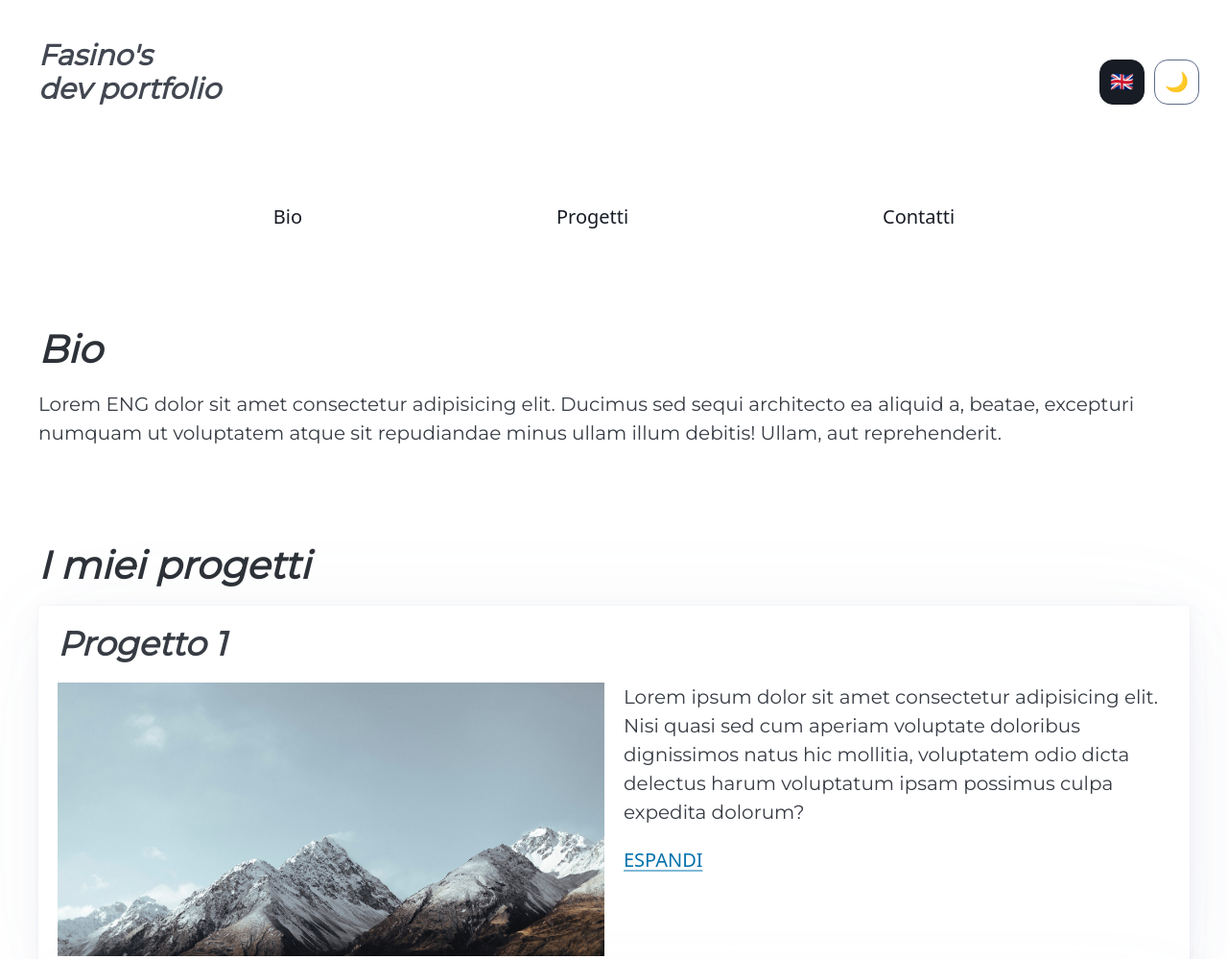
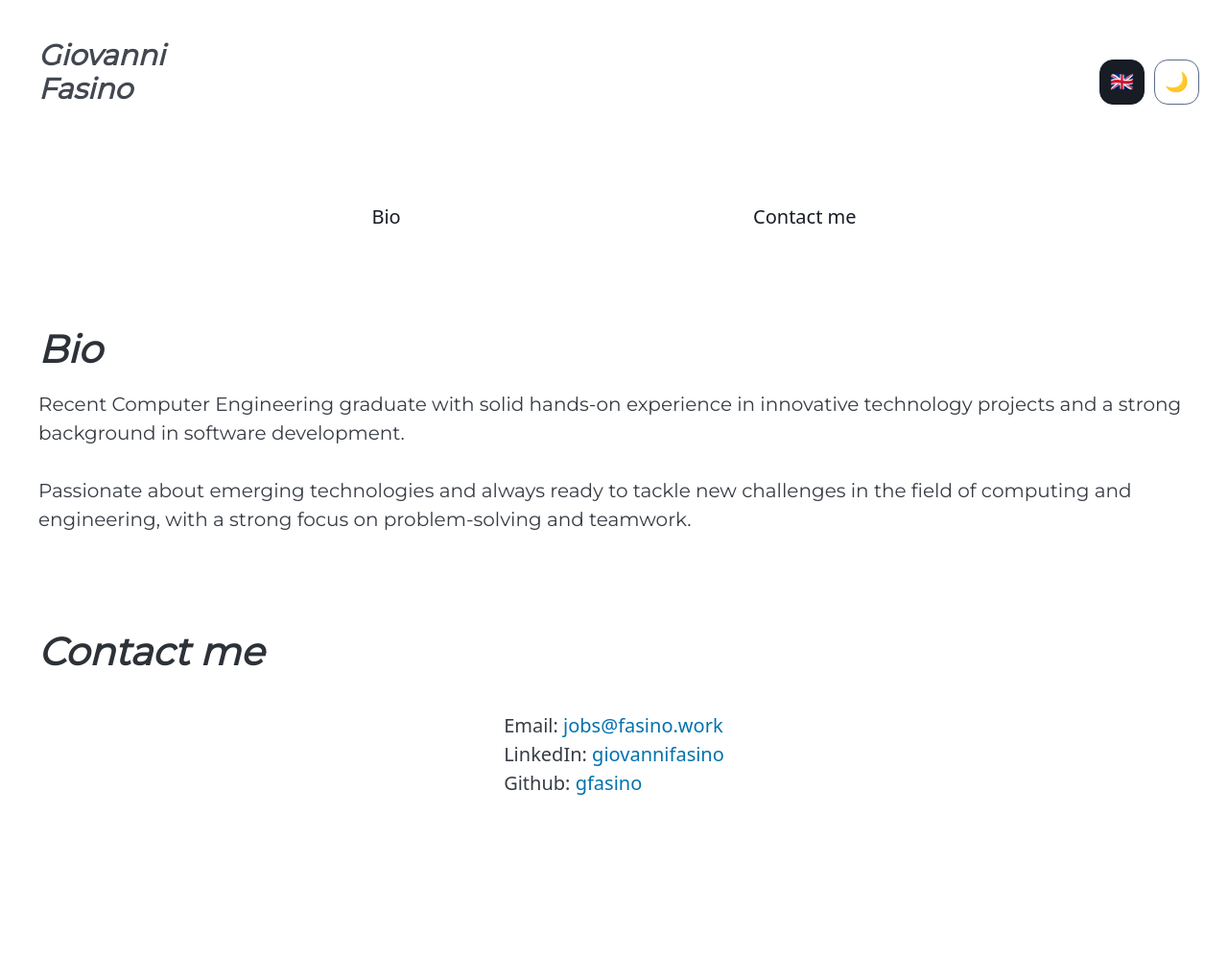
Before and after one commit to gfasino/gfasino.github.io, a plain HTML site: page index.html in a window 1280 px wide. Shown: the top 999 px of the page at 96% size. Drawn offline with nearby package versions, Linux system fonts and the light colour scheme.

Commit message:
Update index.html

```diff
--- a/index.html
+++ b/index.html
@@ -131,7 +131,7 @@
             <nav>
             <ul>
                 <li>
-                    <h3>Fasino's<br>dev portfolio</h3>
+                    <h3>Giovanni<br>Fasino</h3>
                 </li>
             </ul>
             <ul><li><button id="btn_lang" onclick="togglelang()" class="roundbtn contrast"><span class="italian">🇮🇹</span><span class="english">🇬🇧</span></button></li>
@@ -141,16 +141,28 @@
 
         <main class="container">
 
+<!--
             <nav class="navmenu">
                 <ul></ul>
                 <ul><li>
                     <a class="outline contrast" onclick="scrollinto('#sec_bio')">Bio</a>
                 </li></ul>
                 <ul><li>
-                    <a class="outline contrast" onclick="scrollinto('#sec_proj')">Progetti</a>
+                    <a class="outline contrast" onclick="scrollinto('#sec_proj')"><span class="italian">Progetti</span><span class="english">Projects</span></a>
                 </li></ul>
                 <ul><li>
-                    <a class="outline contrast" onclick="scrollinto('#sec_contacts')">Contatti</a>
+                    <a class="outline contrast" onclick="scrollinto('#sec_contacts')"><span class="italian">Contatti</span><span class="english">Contact me</span></a>
+                </li></ul>
+                <ul></ul>
+            </nav>
+-->
+            <nav class="navmenu">
+                <ul></ul>
+                <ul><li>
+                    <a class="outline contrast" onclick="scrollinto('#sec_bio')">Bio</a>
+                </li></ul>
+                <ul><li>
+                    <a class="outline contrast" onclick="scrollinto('#sec_contacts')"><span class="italian">Contatti</span><span class="english">Contact me</span></a>
                 </li></ul>
                 <ul></ul>
             </nav>
@@ -158,13 +170,13 @@
         <section id="sec_bio">
             <div class="nav_padding"></div>
             <h1>Bio</h1>
-            <p class="italian">Lorem ITA dolor sit amet consectetur adipisicing elit. Ducimus sed sequi architecto ea aliquid a, beatae, excepturi numquam ut voluptatem atque sit repudiandae minus ullam illum debitis! Ullam, aut reprehenderit.</p>
-            <p class="english">Lorem ENG dolor sit amet consectetur adipisicing elit. Ducimus sed sequi architecto ea aliquid a, beatae, excepturi numquam ut voluptatem atque sit repudiandae minus ullam illum debitis! Ullam, aut reprehenderit.</p>
+            <p class="italian">Neolaureato in Ingegneria Informatica con una solida esperienza pratica in progetti tecnologici innovativi ed un forte background in sviluppo software.<br><br>Sono appassionato di tecnologie emergenti e sempre pronto ad affrontare nuove sfide nel campo dell'informatica e dell'ingegneria, con un forte orientamento alla risoluzione di problemi e al lavoro di squadra.</p>
+            <p class="english">Recent Computer Engineering graduate with solid hands-on experience in innovative technology projects and a strong background in software development.<br><br>Passionate about emerging technologies and always ready to tackle new challenges in the field of computing and engineering, with a strong focus on problem-solving and teamwork.</p>
         </section>
 
-        <section id="sec_proj">
+        <section id="sec_proj" style="display: none">
             <div class="nav_padding"></div>
-            <h1>I miei progetti</h1>
+            <h1><span class="italian">Progetti</span><span class="english">Projects</span></h1>
 
         <article id="proj_1">
             <h2>Progetto 1</h2>
@@ -229,13 +241,13 @@
 
         <section id="sec_contacts" class="last_section">
             <div class="nav_padding"></div>
-            <h1>Contatti</h1>
+            <h1><span class="italian">Contatti</span><span class="english">Contact me</span></h1>
             <nav>
             <ul></ul>
             <ul><li>
-                Email: prova@fasino.work<br>
-                LinkedIn: @fasino<br>
-                Github: @gfasino
+                Email: <a href="mailto:jobs@fasino.work">jobs@fasino.work</a><br>
+                LinkedIn: <a target="_blank" href="https://linkedin.com/in/giovannifasino">giovannifasino</a><br>
+                Github: <a target="_blank" href="https://github.com/gfasino">gfasino</a>
             </li></ul>
             <ul></ul>
             </nav>
```
